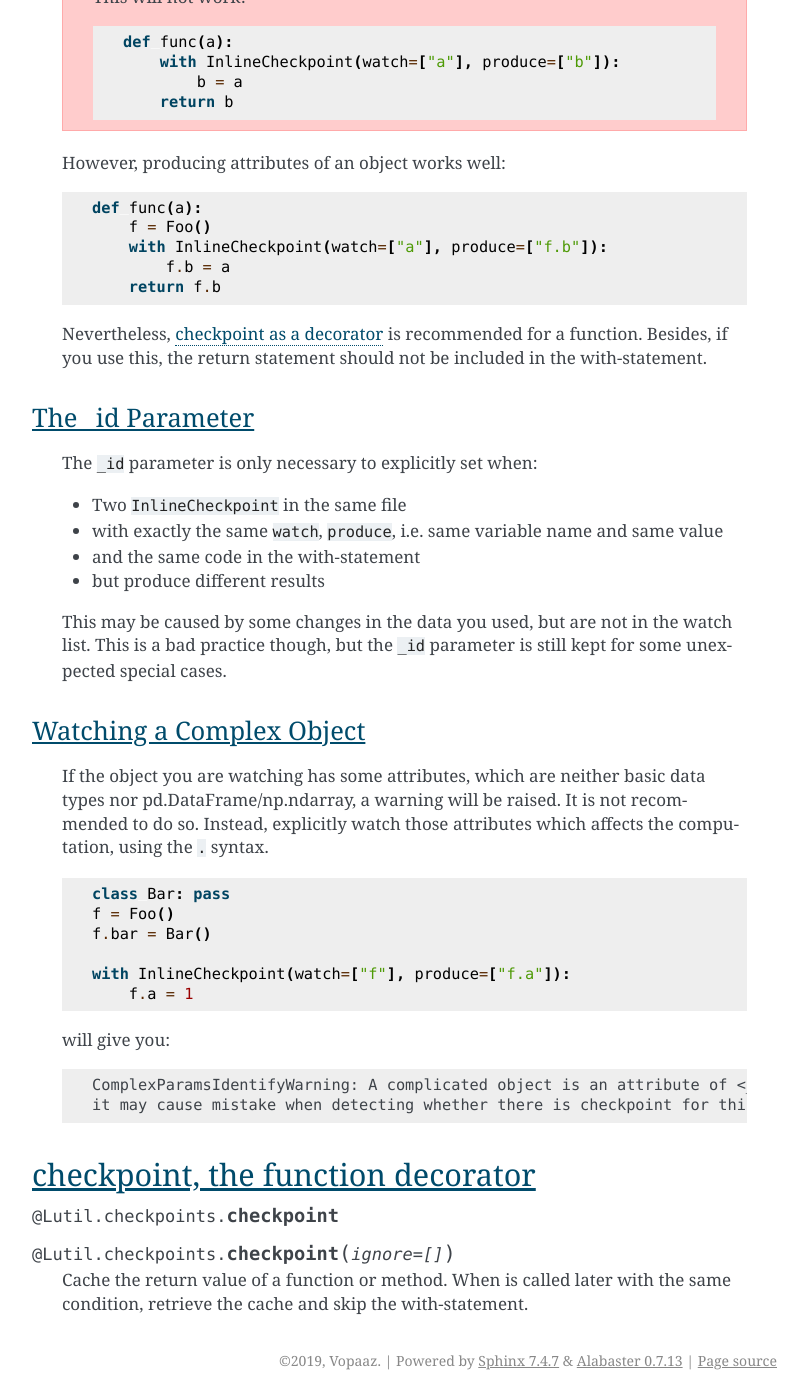
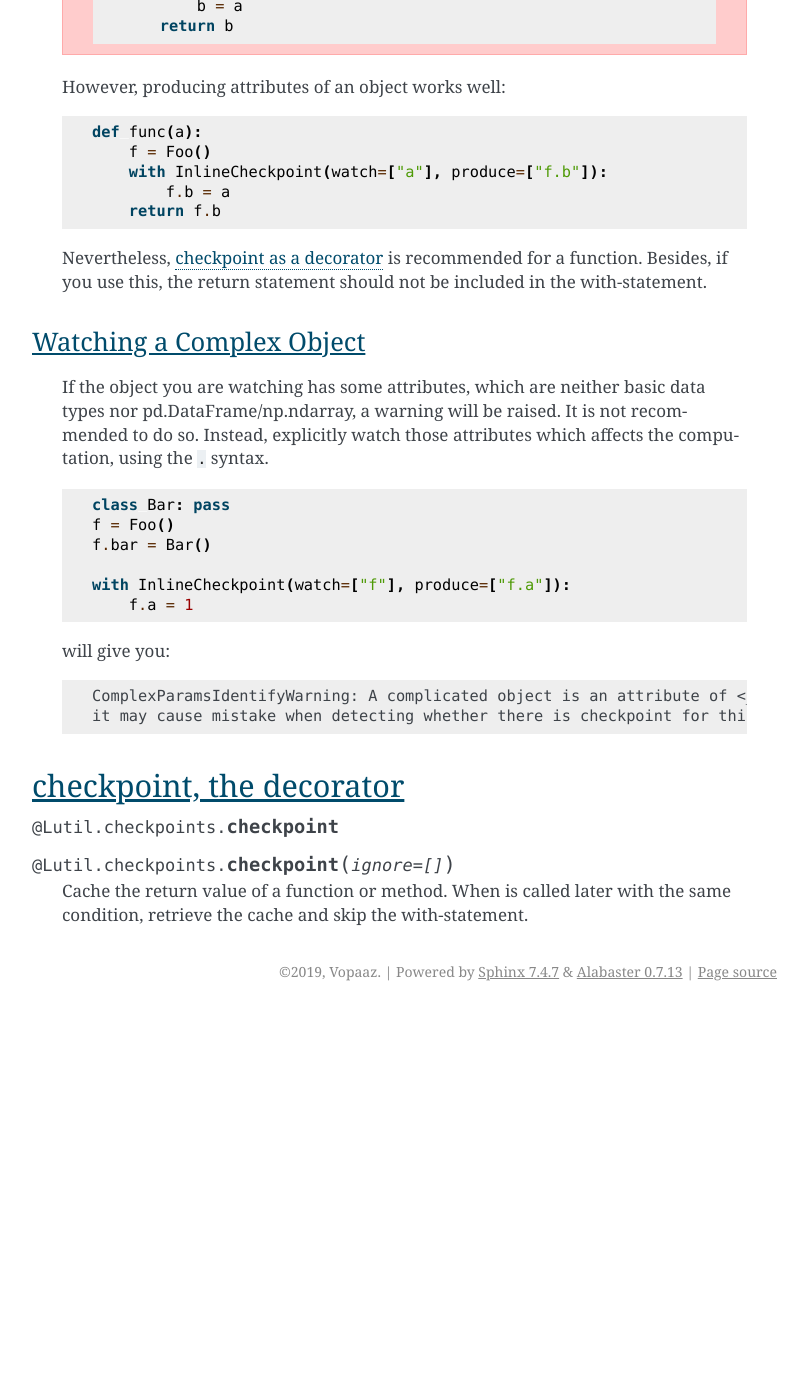
Before and after one commit to Vopaaz/learning-utility, a Sphinx documentation site: the page built from docs/source/content/checkpoints.rst, in a window 1280 px wide and 1400 px high, scrolled down 2662 px. Shown: the whole window, without its empty margins (388-1196 px from the left). Built offline with Sphinx 7.4.7, drawn with Linux system fonts in a browser that asks for light colours; after the commit the page ends 3673 px from its top, so only the background shows below that; some of the changed text lies outside the part shown.

Commit message:
Docs: remove _id parameter explanations

```diff
--- a/docs/source/content/checkpoints.rst
+++ b/docs/source/content/checkpoints.rst
@@ -8,7 +8,7 @@ checkpoints: Auto-Caching
 InlineCheckpoint, the context manager
 """"""""""""""""""""""""""""""""""
 
-.. py:class:: InlineCheckpoint(*, watch, produce, [_id="default"])
+.. py:class:: InlineCheckpoint(*, watch, produce)
 
     A context manager. Cache the output produced within the with-statement.
     When is executed later with the same condition,
@@ -18,7 +18,6 @@ InlineCheckpoint, the context manager
     :type watch: list or tuple
     :param produce: List of names of variables whose values are generated within the with-statement
     :type produce: list or tuple
-    :param str _id: Indentifier for very special case
 
 Basic Example
 ^^^^^^^^^^^^^^^^
@@ -135,25 +134,9 @@ Format of Watch and Produce
                 f.b = a
             return f.b
 
-    Nevertheless, `checkpoint as a decorator <#checkpoint>`_ is recommended
+    Nevertheless, `checkpoint as a decorator <#checkpoint-the-decorator>`_ is recommended
     for a function. Besides, if you use this, the return statement should not be included
     in the with-statement.
-
-
-
-The _id Parameter
-^^^^^^^^^^^^^^^^^^^^^^^^^
-
-    The ``_id`` parameter is only necessary to explicitly set when:
-
-    * Two ``InlineCheckpoint`` in the same file
-    * with exactly the same ``watch``, ``produce``, i.e. same variable name and same value
-    * and the same code in the with-statement
-    * but produce different results
-
-    This may be caused by some changes in the data you used, but are not in the
-    watch list. This is a bad practice though, but the ``_id`` parameter is still
-    kept for some unexpected special cases.
 
 Watching a Complex Object
 ^^^^^^^^^^^^^^^^^^^^^^^^^^^^^^^^^^^
@@ -179,7 +162,7 @@ Watching a Complex Object
         ComplexParamsIdentifyWarning: A complicated object is an attribute of <__main__.Foo object at 0x000001CE66E897B8>,
         it may cause mistake when detecting whether there is checkpoint for this call.
 
-checkpoint, the function decorator
+checkpoint, the decorator
 """""""""""""""""""""""""""""""""
 
 .. py:decorator:: checkpoint
```
